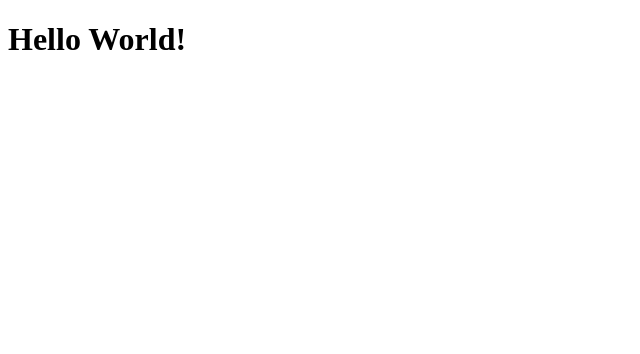
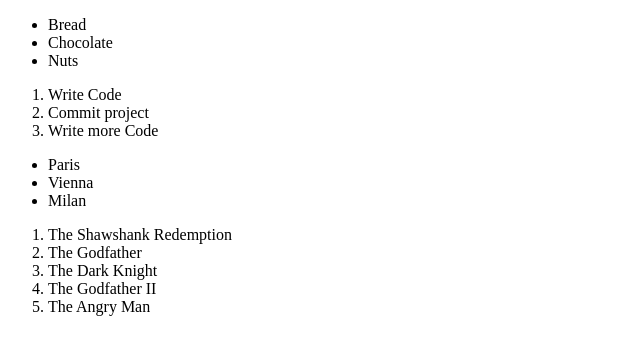
Before and after one commit to CaolanCode/The-Odin-Project, a plain HTML site: page html-boilerplate/index.html in a window 1280 px wide. Shown: the whole page, without its empty margins (0-640 px from the left). Drawn offline with Linux system fonts and the light colour scheme.

Commit message:
update of index with list

```diff
--- a/html-boilerplate/index.html
+++ b/html-boilerplate/index.html
@@ -7,6 +7,27 @@
     <title>Webpage</title>
   </head>
   <body>
-    <h1>Hello World!</h1>
+    <ul>
+      <li>Bread</li>
+      <li>Chocolate</li>
+      <li>Nuts</li>
+    </ul>
+    <ol>
+      <li>Write Code</li>
+      <li>Commit project</li>
+      <li>Write more Code</li>
+    </ol>
+    <ul>
+      <li>Paris</li>
+      <li>Vienna</li>
+      <li>Milan</li>
+    </ul>
+    <ol>
+      <li>The Shawshank Redemption</li>
+      <li>The Godfather</li>
+      <li>The Dark Knight</li>
+      <li>The Godfather II</li>
+      <li>The Angry Man</li>
+    </ol>
   </body>
 </html>
```
